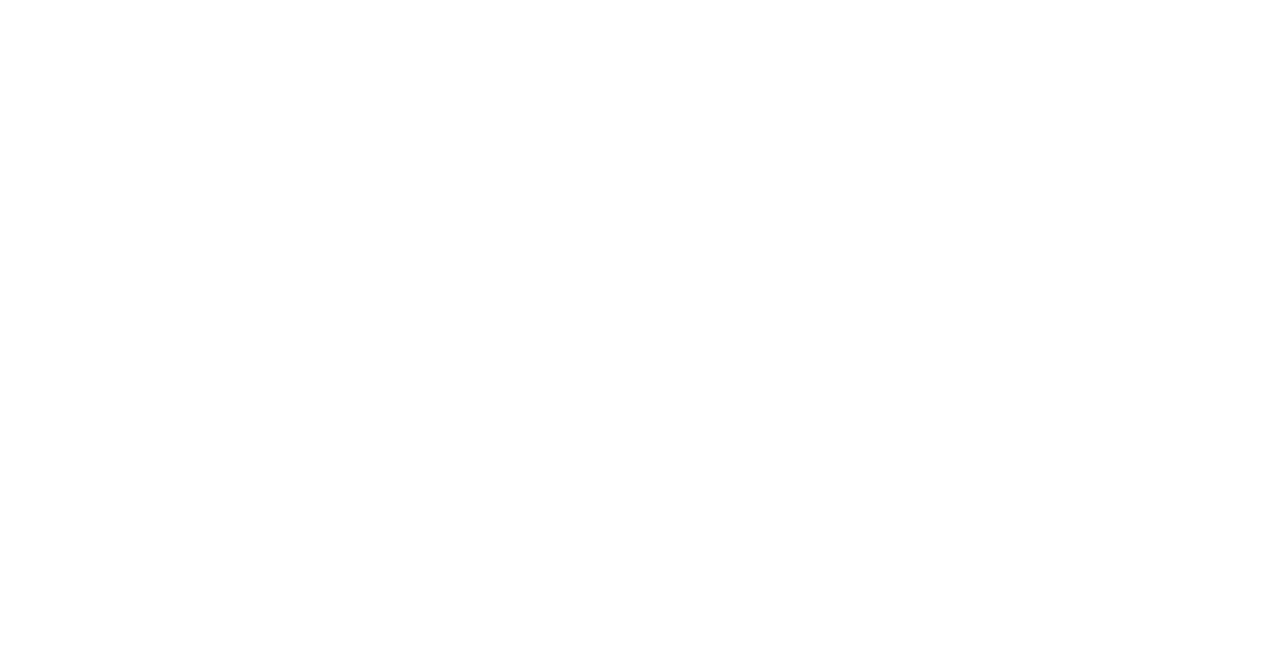
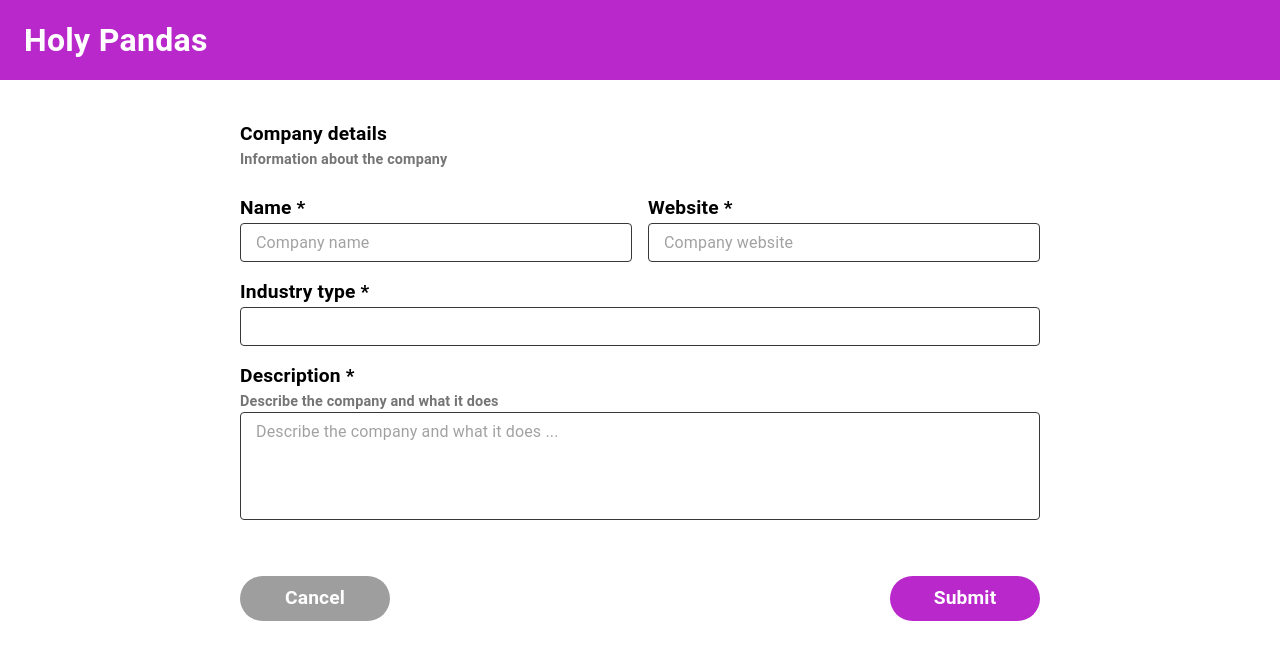
Before and after one commit to TeradonGenesis/adhacks, a React (Create React App) app in the folder adhacks-web-client/: page /company/1 in a window 1280 px wide. Before the commit this address had no page. Shown: the top 660 px of the page. Built offline with nearby package versions, Linux system fonts and the light colour scheme.

Commit message:
Created company page

```diff
--- a/adhacks-web-client/src/App.js
+++ b/adhacks-web-client/src/App.js
@@ -2,6 +2,7 @@
 import { BrowserRouter, Route, Routes } from "react-router-dom";
 
 import AppLayout from "./components/Layouts/AppLayout";
+import Company from "./pages/Company";
 import Home from "./pages/Home";
 import theme from "./theme";
 
@@ -12,6 +13,8 @@
         <Routes>
           <Route element={<AppLayout />}>
             <Route path="/" element={<Home />} />
+            <Route path="/company/new" element={<Company />} />
+            <Route path="/company/:companyId" element={<Company />} />
           </Route>
         </Routes>
       </BrowserRouter>
--- a/adhacks-web-client/src/components/Buttons/ActionButton/ActionButton.js
+++ b/adhacks-web-client/src/components/Buttons/ActionButton/ActionButton.js
@@ -1,7 +1,12 @@
 import { styled, Typography } from "@mui/material";
 import React, { useMemo } from "react";
 
-const ActionButton = ({ label, variant = "filled" }) => {
+const ActionButton = ({
+  label,
+  variant = "filled",
+  ContainerProps = {},
+  LabelProps = {},
+}) => {
   const { ActionButtonContainer, Label } = useMemo(() => {
     const isFilled = variant === "filled";
 
@@ -25,8 +30,8 @@
   }, [variant]);
 
   return (
-    <ActionButtonContainer sx={{}}>
-      <Label>{label}</Label>
+    <ActionButtonContainer {...ContainerProps}>
+      <Label {...LabelProps}>{label}</Label>
     </ActionButtonContainer>
   );
 };
--- a/adhacks-web-client/src/components/FormInputs/TextInput/TextInput.js
+++ b/adhacks-web-client/src/components/FormInputs/TextInput/TextInput.js
@@ -21,7 +21,7 @@
 }));
 
 const TextInput = ({ TextFieldProps = {} }) => {
-  return <StyledTextField {...TextFieldProps} />;
+  return <StyledTextField fullWidth {...TextFieldProps} />;
 };
 
 export default TextInput;
--- a/adhacks-web-client/src/components/Layouts/AppLayout/AppLayout.js
+++ b/adhacks-web-client/src/components/Layouts/AppLayout/AppLayout.js
@@ -16,6 +16,10 @@
   fontSize: "2rem",
 }));
 
+const OutletContainer = styled(Box)(({ theme }) => ({
+  padding: `${theme.spacing(5)}`,
+}));
+
 const AppLayout = () => {
   return (
     <Box>
@@ -23,7 +27,9 @@
         <HeaderText>Holy Pandas</HeaderText>
       </HeaderContainer>
 
-      <Outlet />
+      <OutletContainer>
+        <Outlet />
+      </OutletContainer>
     </Box>
   );
 };
--- /dev/null
+++ b/adhacks-web-client/src/components/Section/Section.js
@@ -0,0 +1,43 @@
+import { Box, Typography, styled } from "@mui/material";
+import React from "react";
+
+const Label = styled(Typography)(({ theme }) => ({
+  fontWeight: "bold",
+  fontSize: "1.2rem",
+}));
+
+const Description = styled(Typography)(({ theme }) => ({
+  fontWeight: "bold",
+  fontSize: "0.9rem",
+  color: theme.palette.grey[600],
+}));
+
+const Error = styled(Typography)(({ theme }) => ({
+  color: theme.palette.alert.main,
+}));
+
+const Section = ({
+  children,
+  label,
+  required,
+  description,
+  error,
+  SectionContainerProps = {},
+  ChildrenContainerProps = {},
+}) => {
+  return (
+    <Box {...SectionContainerProps}>
+      <Label>
+        {label} {required && "*"}
+      </Label>
+
+      {description && <Description>{description}</Description>}
+
+      <Box {...ChildrenContainerProps}>{children}</Box>
+
+      {error && <Error>error</Error>}
+    </Box>
+  );
+};
+
+export default Section;
--- /dev/null
+++ b/adhacks-web-client/src/components/Section/index.js
@@ -0,0 +1 @@
+export { default } from "./Section";
--- /dev/null
+++ b/adhacks-web-client/src/pages/Company/CompanyPage.js
@@ -0,0 +1,101 @@
+import { Box, styled, useTheme } from "@mui/material";
+import React from "react";
+
+import ActionButton from "@/components/Buttons/ActionButton";
+import TextInput from "@/components/FormInputs/TextInput";
+import Section from "@/components/Section";
+
+const CompanyPageContainer = styled(Box)(({ theme }) => ({
+  display: "flex",
+  flexDirection: "column",
+  alignItems: "center",
+}));
+
+const DualColumn = styled(Box)(({ theme }) => ({
+  display: "flex",
+  gap: theme.spacing(2),
+}));
+
+const ButtonContainer = styled(Box)(({ theme }) => ({
+  display: "flex",
+  gap: theme.spacing(2),
+  justifyContent: "space-between",
+  marginTop: theme.spacing(5),
+}));
+
+const CompanyPage = () => {
+  const theme = useTheme();
+
+  return (
+    <CompanyPageContainer>
+      <Box sx={{ width: "100%", maxWidth: "800px" }}>
+        <Section
+          label="Company details"
+          description="Information about the company"
+          ChildrenContainerProps={{
+            sx: {
+              display: "flex",
+              flexDirection: "column",
+              gap: theme.spacing(2),
+              marginTop: theme.spacing(3),
+            },
+          }}
+        >
+          <DualColumn>
+            <Section
+              required
+              label="Name"
+              SectionContainerProps={{ sx: { flex: 1 } }}
+            >
+              <TextInput TextFieldProps={{ placeholder: "Company name" }} />
+            </Section>
+
+            <Section
+              required
+              label="Website"
+              SectionContainerProps={{ sx: { flex: 1 } }}
+            >
+              <TextInput TextFieldProps={{ placeholder: "Company website" }} />
+            </Section>
+          </DualColumn>
+
+          <Section required label="Industry type">
+            <TextInput />
+          </Section>
+
+          <Section
+            required
+            label="Description"
+            description="Describe the company and what it does"
+          >
+            <TextInput
+              TextFieldProps={{
+                multiline: true,
+                minRows: 4,
+                placeholder: "Describe the company and what it does ...",
+              }}
+            />
+          </Section>
+
+          <ButtonContainer>
+            <ActionButton
+              label="Cancel"
+              ContainerProps={{
+                sx: {
+                  backgroundColor: theme.palette.grey[500],
+                  width: "150px",
+                },
+              }}
+            />
+            <ActionButton
+              label="Submit"
+              ContainerProps={{ sx: { width: "150px" } }}
+            />
+          </ButtonContainer>
+        </Section>
+      </Box>
+    </CompanyPageContainer>
+  );
+};
+
+export default CompanyPage;
--- /dev/null
+++ b/adhacks-web-client/src/pages/Company/index.js
@@ -0,0 +1 @@
+export { default } from "./CompanyPage";
--- a/adhacks-web-client/src/pages/Home/HomePage.js
+++ b/adhacks-web-client/src/pages/Home/HomePage.js
@@ -4,10 +4,6 @@
 import ActionButton from "@/components/Buttons/ActionButton";
 import TextInput from "@/components/FormInputs/TextInput";
 import Table from "@/components/Table";
-
-const HomePageContainer = styled(Box)(({ theme }) => ({
-  padding: `${theme.spacing(5)}`,
-}));
 
 const ToolbarContainer = styled(Box)(({ theme }) => ({
   display: "flex",
@@ -18,7 +14,7 @@
 
 const HomePage = () => {
   return (
-    <HomePageContainer>
+    <Box>
       <ToolbarContainer>
         <TextInput TextFieldProps={{ placeholder: "Search something" }} />
 
@@ -28,7 +24,7 @@
       <Box>
         <Table />
       </Box>
-    </HomePageContainer>
+    </Box>
   );
 };
 
--- a/adhacks-web-client/src/theme.js
+++ b/adhacks-web-client/src/theme.js
@@ -9,6 +9,10 @@
     border: {
       main: "#373737",
     },
+
+    alert: {
+      main: "#D10101",
+    },
   },
 });
 
```
